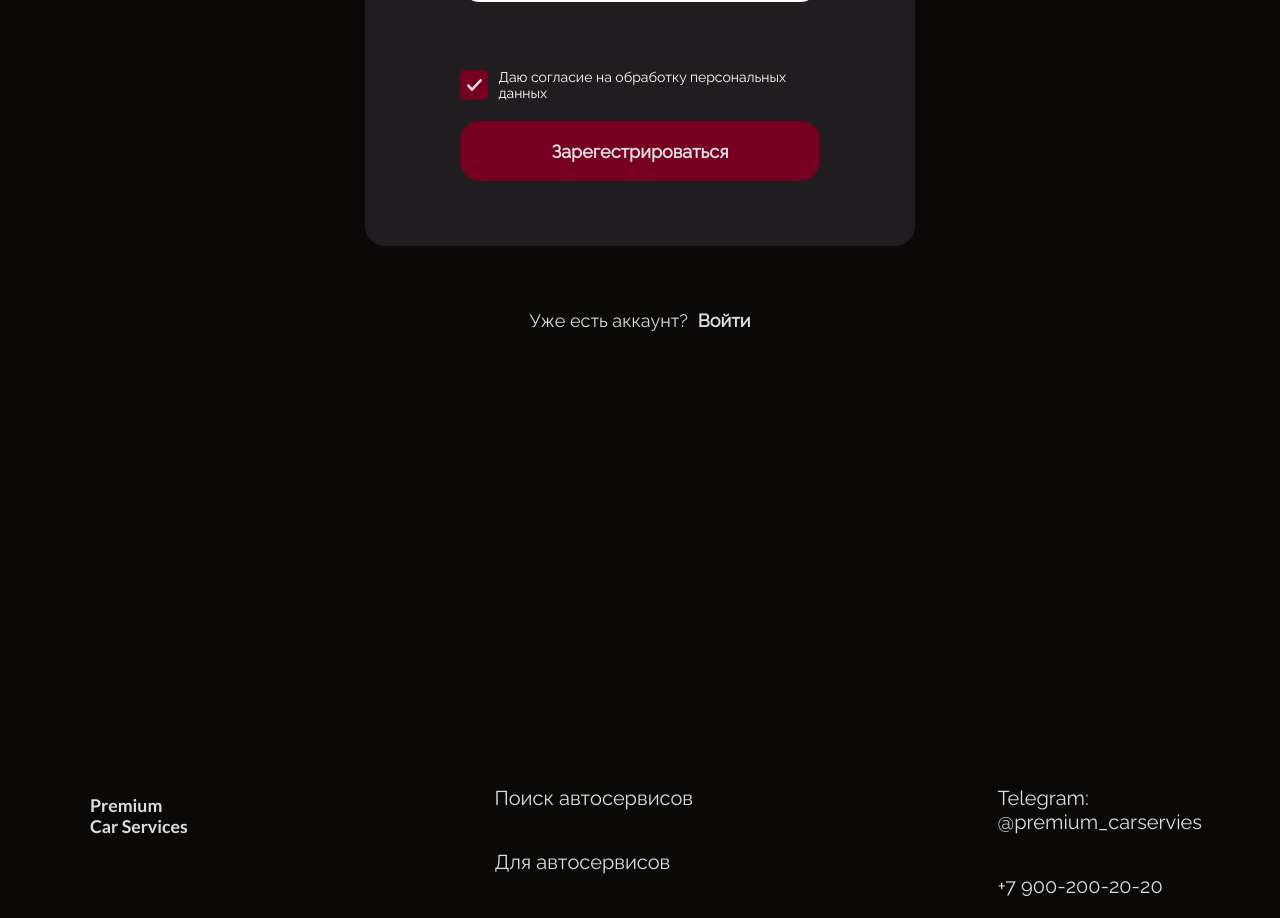
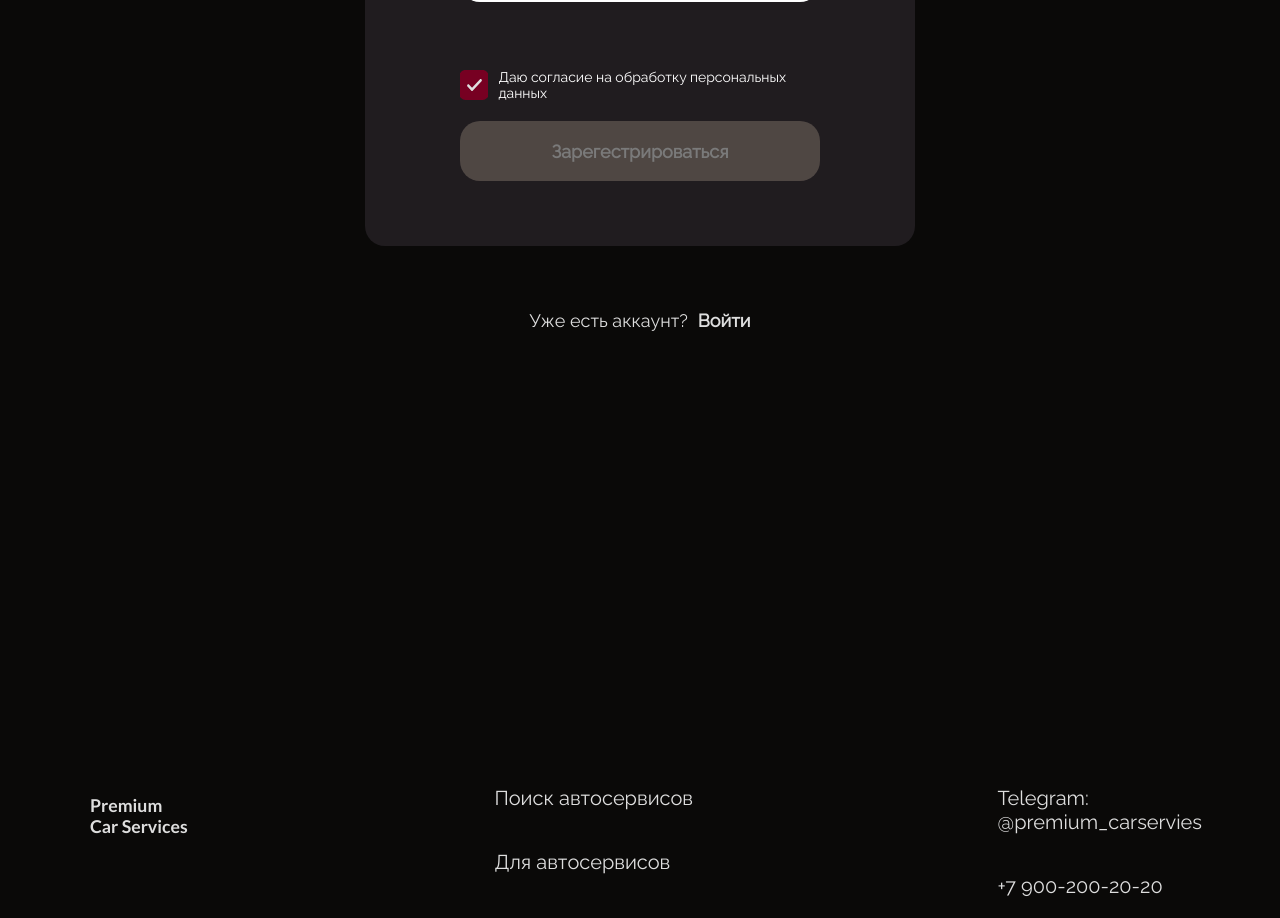
Before and after one commit to car-service-with-geolocation/frontend, a React (Create React App) app: page /registration in a window 1280 px wide. Shown: the part 1120-2038 px from the top of the page. Built offline with nearby package versions, Linux system fonts and the light colour scheme; no server answers.

Commit message:
feat(components): registration comp done
Завершена работа над компонентом регистрации. Требуется проверка запрос т.к корс не пропускает
запрос с локального сервера.

```diff
--- a/src/Pages/Registration/Registration.tsx
+++ b/src/Pages/Registration/Registration.tsx
@@ -4,7 +4,8 @@
 import '../../components/Search/reactSelect.css';
 
 import { BaseSyntheticEvent, useEffect, useState } from 'react';
-import { useForm } from 'react-hook-form';
+import { Controller, useForm } from 'react-hook-form';
+import { useNavigate } from 'react-router-dom';
 import Select, { SingleValue } from 'react-select';
 
 import Authorization from '../../components/Authorization/Authorization';
@@ -17,6 +18,8 @@ import styles from './styles/styles.module.css';
 function Registration() {
   const dispatch = useAppDispatch();
   const options = useAppSelector((store) => store.cars.data);
+
+  const navigate = useNavigate();
 
   const [currentAuto, setCurrentAuto] = useState<string | null>();
   const [isChecked, setIsChecked] = useState(true);
@@ -33,7 +36,9 @@ function Registration() {
   const {
     register,
     handleSubmit,
-    formState: { errors },
+    watch,
+    control,
+    formState: { errors, isValid },
   } = useForm<IRegUserData>({
     defaultValues: {
       'user-email': '',
@@ -52,6 +57,8 @@ function Registration() {
     }
     dispatch(fetchCars());
   }, [dispatch]);
+
+  const watchPasswordInput = watch('user-password');
 
   function getValue() {
     return options.find((auto) => auto.brand === currentAuto);
@@ -88,7 +95,7 @@ function Registration() {
 
   function onSubmit(userData: IRegUserData) {
     signUp(userData);
-    // navigate('/');
+    navigate('/');
   }
 
   function onHandleChange() {
@@ -176,7 +183,12 @@ function Registration() {
           </label>
           <div className={styles.form__label}>
             Укажите вашу марку автомобиля
+            <Controller
+              name="user-car"
+              control={control}
+              render={({ field }) => (
                 <Select
+                  {...field}
                   // eslint-disable-next-line react/jsx-no-bind
                   onChange={onChangeSelect}
                   placeholder="Марка Автомобиля"
@@ -189,6 +201,8 @@ function Registration() {
                   classNamePrefix="react-select"
                   className={`select ${styles.select_position}`}
                   noOptionsMessage={() => 'Совпадений не найдено'}
+                />
+              )}
             />
           </div>
           <span className={styles.input__error}>
@@ -240,6 +254,8 @@ function Registration() {
                     value: 30,
                     message: 'Максимальное количество символов в поле 30',
                   },
+                  validate: (value) =>
+                    value === watchPasswordInput || 'Пароли не совпадают',
                 })}
                 type="password"
                 name="user-password-repeat"
@@ -276,10 +292,10 @@ function Registration() {
         </label>
         <button
           className={`${styles.form__submitbtn} ${
-            isChecked ? '' : styles.form__submitbtn_disabled
+            isChecked && isValid ? '' : styles.form__submitbtn_disabled
           }`}
           type="submit"
-          disabled={!isChecked}
+          disabled={!isChecked || !isValid}
         >
           Зарегестрироваться
         </button>
```
Lines whose indentation alone changed are shown as unchanged.
